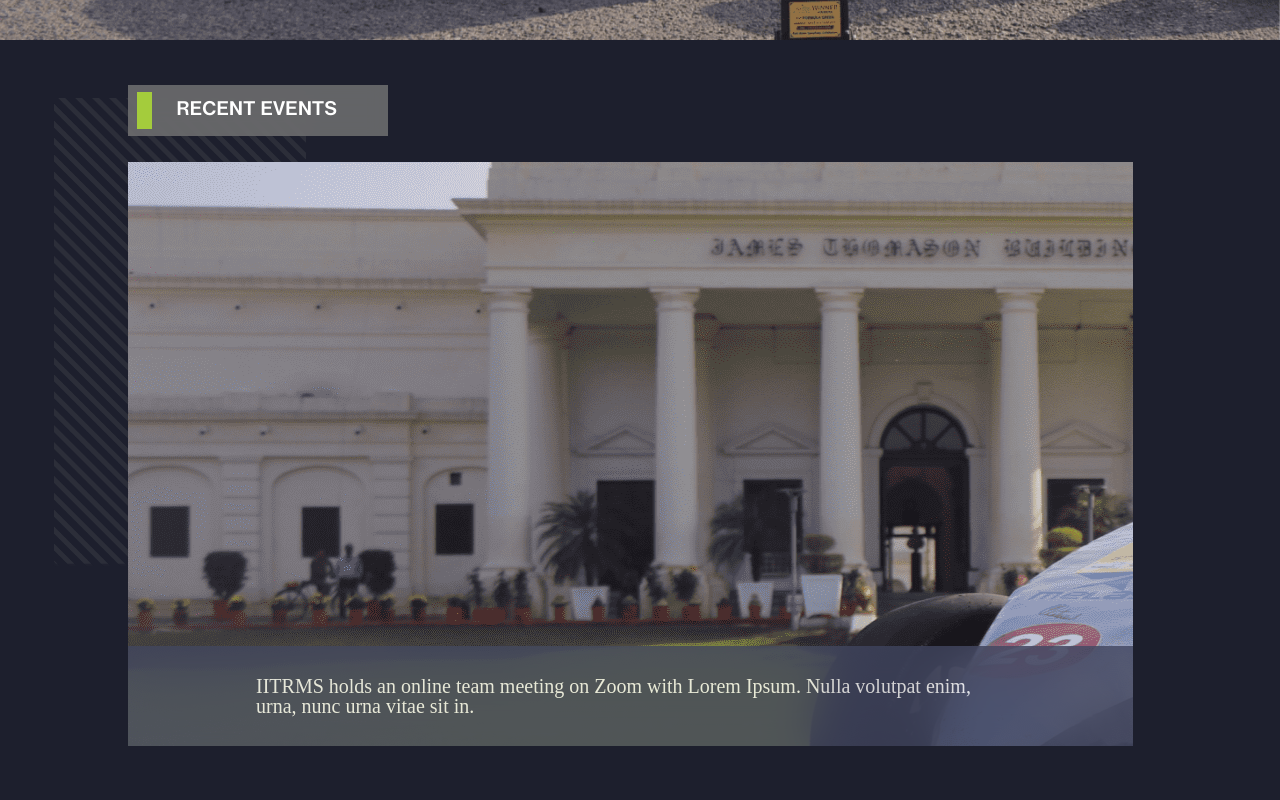
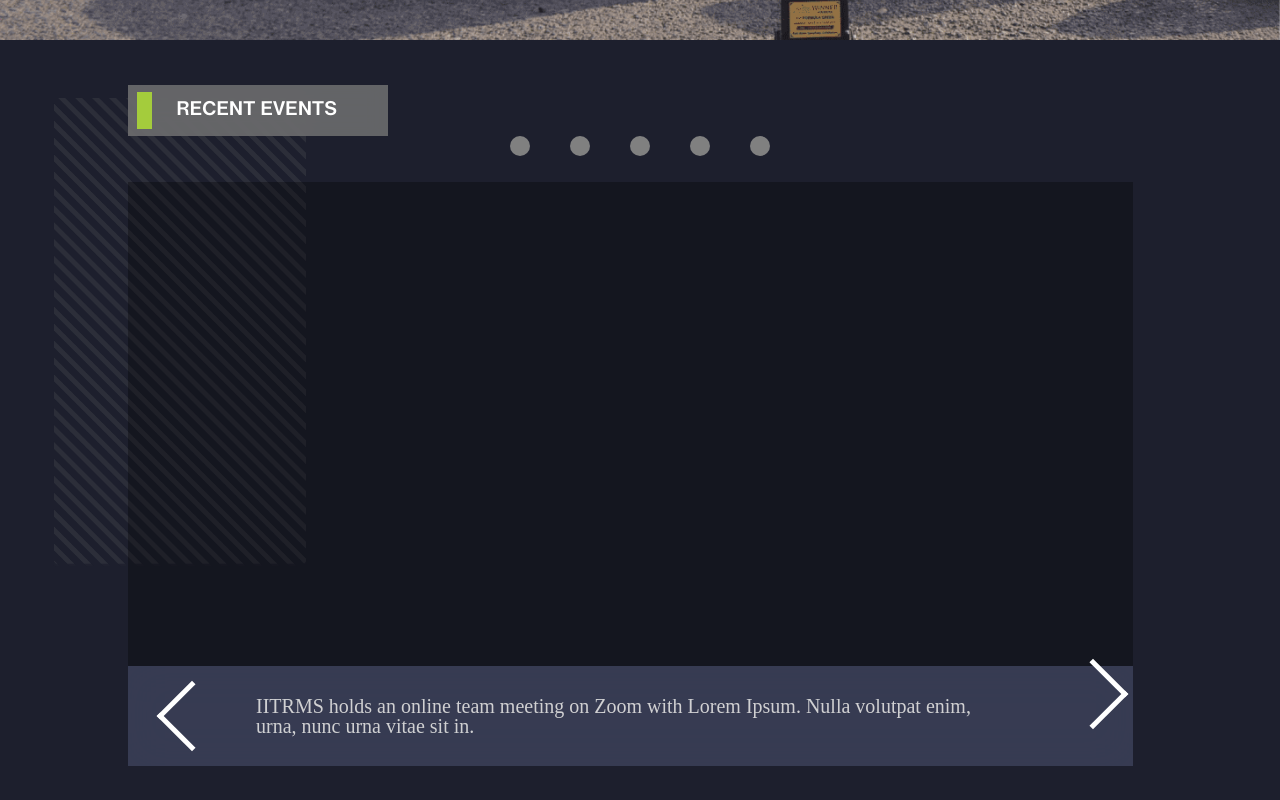
Before and after one commit to anujkumar09062001/iitrms-new, a React (Create React App) app: page /#/ in a window 1280 px wide. Shown: the part 760-1560 px from the top of the page. Built offline with nearby package versions, Linux system fonts and the light colour scheme.

Commit message:
homepage changes again

```diff
--- a/src/homepage/homepage.css
+++ b/src/homepage/homepage.css
@@ -27,7 +27,7 @@
   margin: 8px 30px 8px 7px;
 }
 .homepage-intro-box-contents {
-  padding: 1.20vw 0;
+  padding: 1.2vw 0;
 }
 .homepage-intro-box-contents-heading1 {
   font-family: Nimbus Sans;
@@ -89,28 +89,86 @@
   margin: 13px -5.9vw;
   width: 25vw;
 }
+.homepage-recent-scroll {
+  display: flex;
+  justify-content: center;
+}
+.homepage-recent-scroll-circle {
+  background-color: grey;
+  width: 20px;
+  height: 20px;
+  border-radius: 50%;
+  margin: 0 20px;
+}
 .homepage-eventscroller {
   width: 78.5vw;
   height: 73vh;
-  background: rgba(0,0,0,0.3);
+  background: rgba(0, 0, 0, 0.3);
   margin-top: 2vw;
   display: flex;
   align-items: flex-end;
-  background-image: url("../assets/Car.png");
+  /* background-image: url("../assets/Car.png"); */
 }
-.homepage-eventscroller-description{
+.homepage-eventscroller-description {
   height: 100px;
   width: 100%;
-  background-color:#40455F;
+  background-color: #40455f;
   opacity: 0.8;
   backdrop-filter: blur(20px);
   font-family: Josefin Sans;
-font-style: normal;
-font-weight: normal;
-font-size: 20px;
-line-height: 20px;
-color:white;
-padding: 30px 10vw
+  font-style: normal;
+  font-weight: normal;
+  font-size: 20px;
+  line-height: 20px;
+  color: white;
+  padding: 30px 10vw;
+}
+.homepage-eventline {
+  height: 6px;
+  width: 100%;
+  margin-top: 30px;
+  border-radius: 2px;
+  background-color: #a4cc3c;
+}
+.homepage-eventscroller-leftslide {
+  width: 70px;
+  height: 100px;
+  position: absolute;
+  border: 1px;
+  background-color: rgba(0, 0, 0, 0);
+  margin: -33vh 0px 0px 1vw;
+  cursor: pointer;
+}
+.homepage-eventscroller-rightslide {
+  width: 70px;
+  height: 100px;
+  position: absolute;
+  border: 1px;
+  background-color: rgba(0, 0, 0, 0);
+  margin: -33vh 0 0 73vw;
+  cursor: pointer;
+  display: flex;
+  justify-content: flex-end;
+}
+.arrow-left {
+  /* background-color:white; */
+  border: solid white;
+  width: 50px;
+  height: 50px;
+  border-width: 0px 5px 5px 0px;
+  transform: rotate(135deg);
+  -webkit-transform: rotate(135deg);
+  margin-left: 20px;
+}
+.arrow-right {
+  /* background-color:white; */
+  border: solid white;
+  width: 50px;
+  height: 50px;
+  border-width: 0px 5px 5px 0px;
+  transform: rotate(-45deg);
+  -webkit-transform: rotate(-45deg);
+  margin: 2px 8px 0px 0px;
 }
 .homepage-projects {
   height: fit-content;
@@ -163,6 +221,9 @@
   margin: 13px 60vw;
   z-index: -1;
 }
+.homepage-achievement-eventscroller {
+  width: 55vw !important;
+}
 .homepage-achievements-cars {
   display: flex;
   justify-content: center;
@@ -185,6 +246,59 @@
   justify-content: center;
 }
 .homepage-achievements-allachieve {
+  height: 73vh;
+  width: 20vw;
+  background: grey;
+  margin: 2vw 0 0 2vw;
+  border-radius: 5px;
+  color: #eaeaea;
+}
+.homepage-allevents-heading {
+  width: 100%;
+  height: 16.8%;
+  font-family: Nimbus Sans;
+  font-style: normal;
+  font-weight: bold;
+  font-size: 1.8vw;
+  line-height: 30px;
+  background-color: #a4cc3c;
+  color: white;
+  text-align: center;
+  padding: 25px 0px;
+  border-radius: 5px;
+}
+.homepage-allevents-event1 {
+  width: 100%;
+  height: 16.8%;
+  font-size: 2vw;
+  font-family: Nimbus Sans;
+  background-color: #40455f;
+  display: flex;
+  border-radius: 2px;
+}
+.homepage-allevents-event2 {
+  width: 100%;
+  height: 16.55%;
+  background: rgba(164, 204, 60, 0.3);
+  display: flex;
+  font-size: 2vw;
+  /* line-height: 36px; */
+  font-family: Nimbus Sans;
+}
+.homepage-allevents-event-rank {
+  display:flex;
+  justify-content: center;
+  align-items: center;
+  width: 50%;
+}
+.homepage-allevents-event-position {
+  font-size: 1vw;
+  display:flex;
+  justify-content: center;
+  align-items: center;
+  width: 50%;
+  padding: 0 35px 0 20px;
+  text-align: center;
 }
 .homepage-partners-allpartners {
   background: rgba(0, 0, 0, 0.5);
@@ -203,8 +317,8 @@
   justify-content: center;
   /* width: 200px; */
 }
-@media only screen and (max-width: 1600px){
-  .homepage-recent-stripped{
+@media only screen and (max-width: 1600px) {
+  .homepage-recent-stripped {
     width: 20vw;
   }
 }
--- a/src/homepage/homepage.jsx
+++ b/src/homepage/homepage.jsx
@@ -100,11 +100,32 @@
         <div className="homepage-recent">
           <img className="homepage-recent-stripped" src={Stripped}></img>
           <Heading text="RECENT EVENTS"></Heading>
+          <div className="homepage-recent-scroll">
+            <div className="homepage-recent-scroll-circle"></div>
+            <div className="homepage-recent-scroll-circle"></div>
+            <div className="homepage-recent-scroll-circle"></div>
+            <div className="homepage-recent-scroll-circle"></div>
+            <div className="homepage-recent-scroll-circle"></div>
+          </div>
           <div style={{ display: "flex", zIndex: "1", position: "relative" }}>
             <div>
               <div className="homepage-eventscroller">
-
-                <div className="homepage-eventscroller-description">IITRMS holds an online team meeting on Zoom with Lorem Ipsum. Nulla volutpat enim, urna, nunc urna vitae sit in.</div>
+                <div className="homepage-eventscroller-description">
+                  IITRMS holds an online team meeting on Zoom with Lorem Ipsum.
+                  Nulla volutpat enim, urna, nunc urna vitae sit in.
+                </div>
+                <button
+                  className="homepage-eventscroller-leftslide"
+                  // onClick={this.leftscroll}
+                >
+                  <div className="arrow-left"></div>
+                </button>
+                <button
+                  className="homepage-eventscroller-rightslide"
+                  // onClick={this.rightscroll}
+                >
+                  <div className="arrow-right"></div>
+                </button>
               </div>
             </div>
           </div>
@@ -158,7 +179,7 @@
           <Heading text="ACHIEVEMENTS"></Heading>
           <div style={{ display: "flex", zIndex: "1", position: "relative" }}>
             <div>
-              <div className="homepage-eventscroller"></div>
+              <div className="homepage-achievement-eventscroller homepage-eventscroller"></div>
               <div className="homepage-eventline"></div>
               <div className="homepage-achievements-cars">
                 <div className="homepage-achievements-cars-car">RMSE'19</div>
@@ -169,15 +190,27 @@
               </div>
             </div>
             <div className="homepage-achievements-allachieve">
-              <div className="homepage-achievements-2020"></div>
-              <div className="homepage-achievements-2019"></div>
-
-              {/* <div className="homepage-allevents-event"></div>
-              <div className="homepage-allevents-event"></div>
-              <div className="homepage-allevents-event"></div>
-              <div className="homepage-allevents-event"></div>
-              <div className="homepage-allevents-event"></div>
-              <div className="homepage-allevents-event"></div> */}
+              <div className="homepage-allevents-heading">FORMULA GREEN<br></br><span style={{fontSize: "20px" }}>2020</span></div>
+              <div className="homepage-allevents-event1">
+                <div className="homepage-allevents-event-rank">1st</div>
+                <div className="homepage-allevents-event-position">Acceleration Event</div>
+              </div>
+              <div className="homepage-allevents-event2">
+                <div className="homepage-allevents-event-rank">2nd</div>
+                <div className="homepage-allevents-event-position">Business Presentation</div>
+              </div>
+              <div className="homepage-allevents-event1">
+                <div className="homepage-allevents-event-rank">3rd</div>
+                <div className="homepage-allevents-event-position">Overall Competition</div>
+              </div>
+              <div className="homepage-allevents-event2">
+                <div className="homepage-allevents-event-rank">3rd</div>
+                <div className="homepage-allevents-event-position">Engg. Design Event</div>
+              </div>
+              <div className="homepage-allevents-event1">
+                <div className="homepage-allevents-event-rank">2nd</div>
+                <div className="homepage-allevents-event-position">Cost Presentation</div>
+              </div>
             </div>
           </div>
         </div>
```
